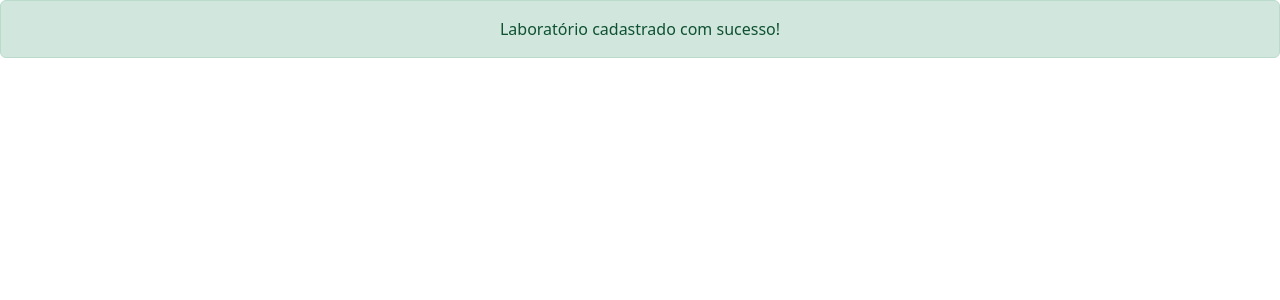
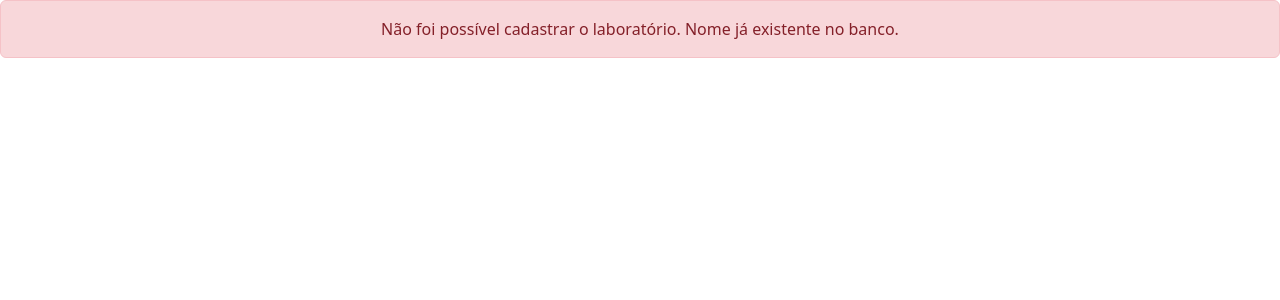
Before and after one commit to Janneene/agendaLaboratorio, a PHP site: page /validacao/recebe_form_cadLaboratorio.php in a window 1280 px wide. Shown: the part 72-372 px from the top of the page. Run offline with PHP 8.4, Linux system fonts and the light colour scheme; tables that the repository leaves empty hold one stand-in row (values such as "Sample post"); data that the repository does not hold is empty.

Commit message:
Update recebe_form_cadLaboratorio.php

```diff
--- a/validacao/recebe_form_cadLaboratorio.php
+++ b/validacao/recebe_form_cadLaboratorio.php
@@ -27,7 +27,7 @@ $query = mysqli_query($con, "SELECT * FROM tb_laboratorio");
 
 
 while($prod = mysqli_fetch_array($query)){
-	$nome_b = $prod['nome'];
+	$nome_b = $prod['nome_laboratorio'];
 
 
 	if($nome== $nome_b){
@@ -41,7 +41,7 @@ if ($variavel_controle == 0){
 
 
 
-	$sql = " INSERT INTO tb_laboratorio ( nome) VALUES ( '{$nome}') ";
+	$sql = " INSERT INTO tb_laboratorio ( nome_laboratorio) VALUES ( '{$nome}') ";
 
 	mysqli_query($con, $sql);
 }
```
